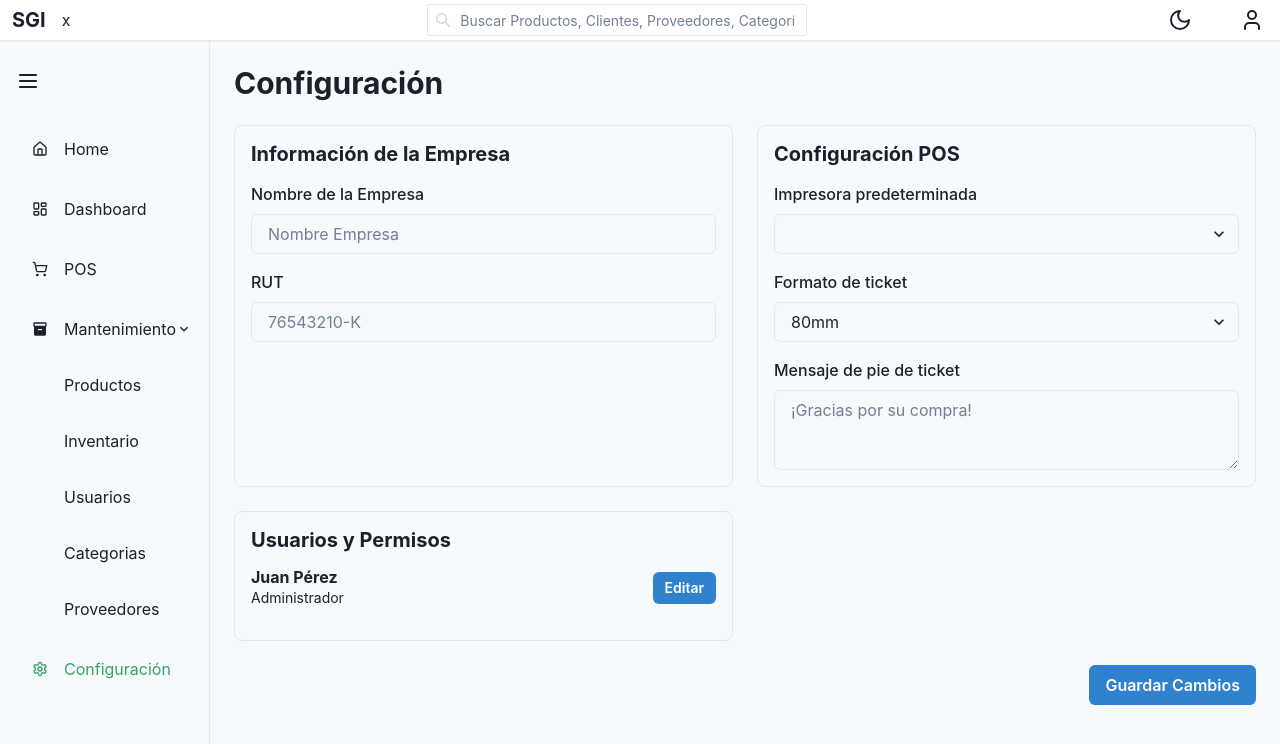
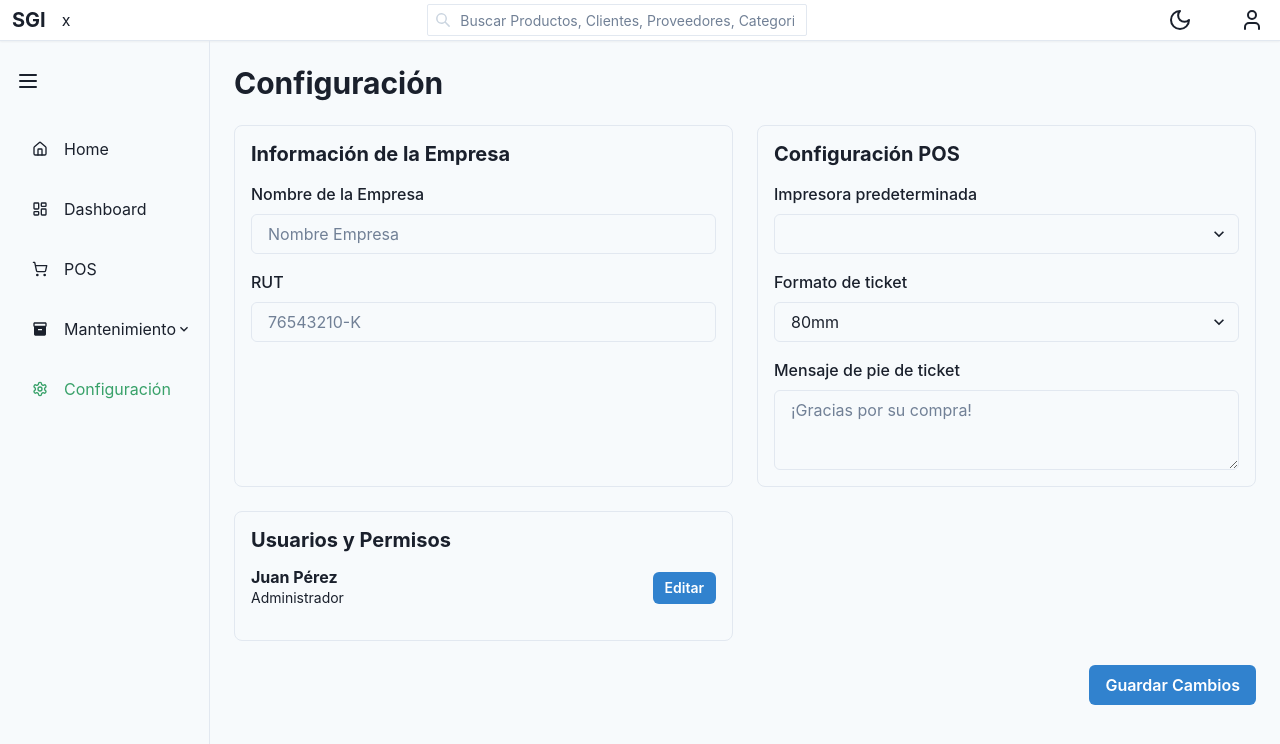
Before and after one commit to Bacze12/inventory-pos-frontend, a React (Create React App) app: page /settings in a window 1280 px wide. Shown: the top 744 px of the page. Built offline with nearby package versions, Linux system fonts and the light colour scheme; sample sign-in values are in the browser's storage.

Commit message:
Refactor CollapsibleSidebar para ajustar la lógica de navegación y el estado de mantenimiento

```diff
--- a/src/components/layout/CollapsibleSidebar.jsx
+++ b/src/components/layout/CollapsibleSidebar.jsx
@@ -1,4 +1,4 @@
-import React, { useEffect } from 'react';
+import React, { useEffect, useState } from 'react';
 import {
   Box,
   VStack,
@@ -24,7 +24,7 @@ import { ChevronDownIcon, ChevronUpIcon } from '@chakra-ui/icons';
 
 const NavItems = [
   { name: 'Home', icon: Home, path: '/home' },
-  { name: 'Home Cashier', icon: Home, path: '/home-cajera', roles: ['cashier, ADMIN'] },
+  { name: 'Home Cashier', icon: Home, path: '/home-cajera', roles: ['cashier'] },
   { name: 'Dashboard', icon: LayoutDashboard, path: '/dashboard' },
   { name: 'POS', icon: ShoppingCart, path: '/pos' },
   {
@@ -42,6 +42,7 @@ const NavItems = [
 ];
 
 const CollapsibleSidebar = ({ isOpen, onToggle }) => {
+  const [isMaintenanceOpen] = useState(false);
   const navigate = useNavigate();
   const token = localStorage.getItem('token'); // Solo dependemos del token
 
@@ -87,7 +88,7 @@ const CollapsibleSidebar = ({ isOpen, onToggle }) => {
             cursor="pointer"
             bg={isActive ? activeBg : 'transparent'}
             _hover={{ bg }}
-            onClick={() => handleNavigation(item.path)}
+            onClick={() =>  handleNavigation(item.path)}
           >
             <Icon
               mr={isOpen ? '4' : '0'}
@@ -96,13 +97,13 @@ const CollapsibleSidebar = ({ isOpen, onToggle }) => {
               color={isActive ? 'green.500' : undefined}
             />
             {isOpen && (
-              <>
-                <Text color={isActive ? 'green.500' : undefined}>{item.name}</Text>
-                <Icon as={ChevronDownIcon} ml="auto" />
-              </>
+            <>
+            <Text color={isActive ? 'green.500' : undefined}>{item.name}</Text>
+            <Icon as={isMaintenanceOpen ? ChevronUpIcon : ChevronDownIcon} ml="auto" />
+            </>
             )}
           </Flex>
-          <Collapse in={isOpen} animateOpacity>
+          <Collapse in={isMaintenanceOpen} animateOpacity>
             <Box pl={8}>
               {item.children.map((child) => (
                 <Flex
```
